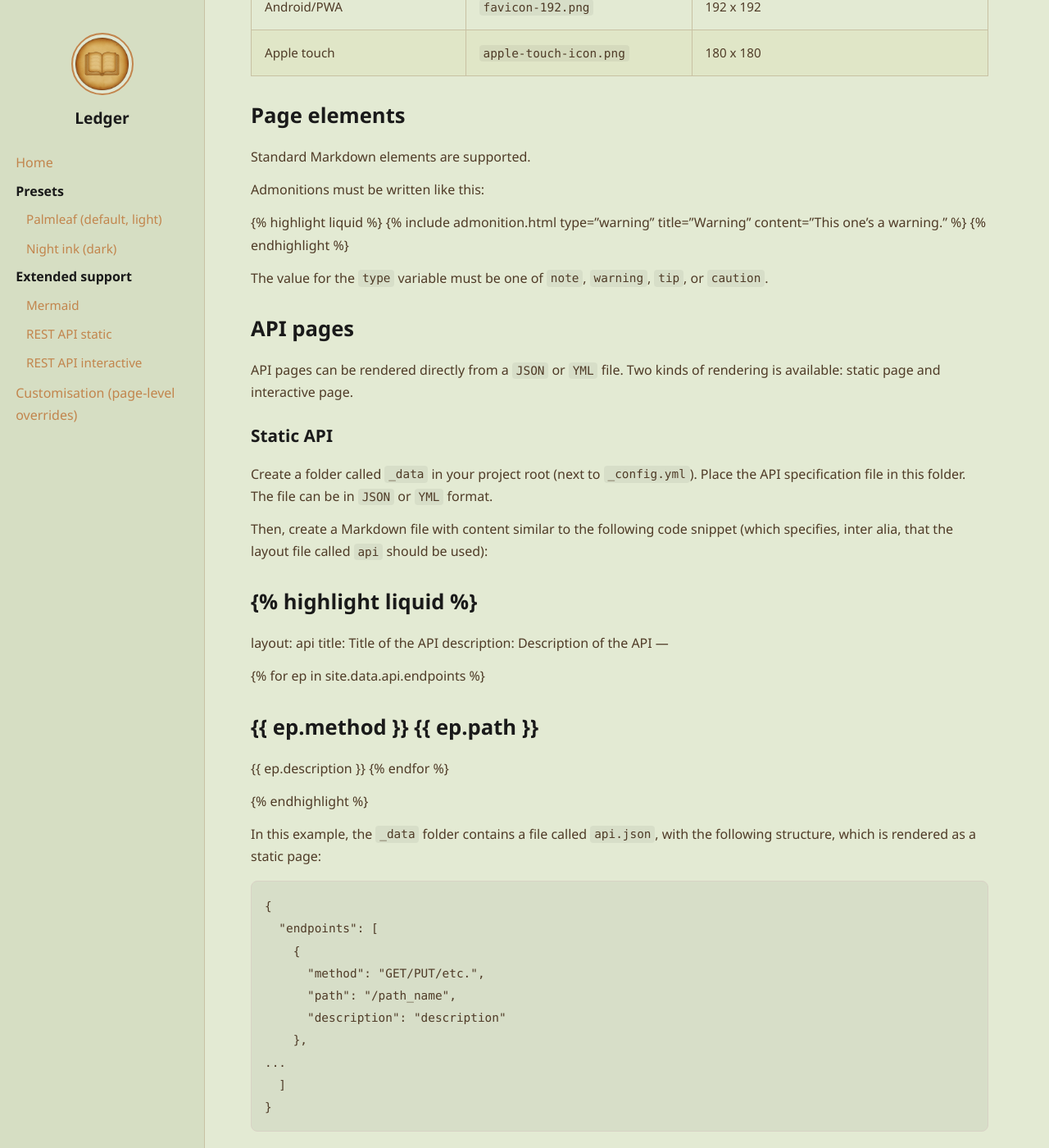
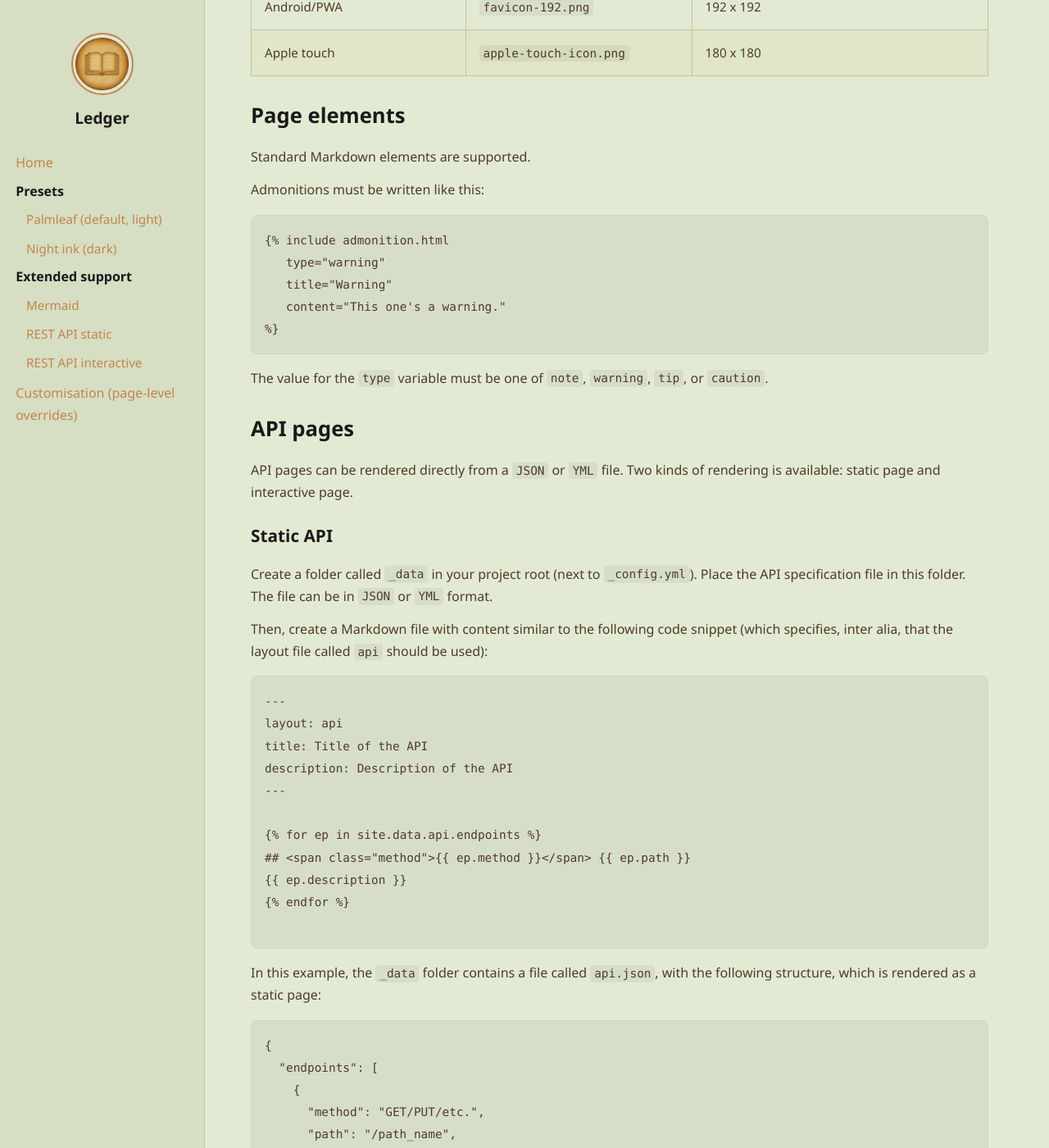
Before and after one commit to AninditaBasu/ledger, a Jekyll site: the page built from index.md, in a window 1280 px wide and 1400 px high, scrolled down 4742 px. Shown: the whole window at 82% size. Built offline with Jekyll 4.4.1, drawn with Linux system fonts in a browser that asks for light colours.

Commit message:
Update index.md

````diff
--- a/index.md
+++ b/index.md
@@ -167,13 +167,13 @@ Standard Markdown elements are supported.
 Admonitions must be written like this:
 
 {% raw %}
-{% highlight liquid %}
+```liquid
 {% include admonition.html
    type="warning"
    title="Warning"
    content="This one's a warning."
 %}
-{% endhighlight %}
+```
 {% endraw %}
 
 The value for the `type` variable must be one of `note`, `warning`, `tip`, or `caution`.
@@ -189,7 +189,7 @@ Create a folder called `_data` in your project root (next to `_config.yml`). Pla
 Then, create a Markdown file with content similar to the following code snippet (which specifies, inter alia, that the layout file called `api` should be used):
 
 {% raw %}
-{% highlight liquid %}
+```liquid
 ---
 layout: api
 title: Title of the API
@@ -201,7 +201,7 @@ description: Description of the API
 {{ ep.description }}
 {% endfor %}
 
-{% endhighlight %}
+```
 {% endraw %}
 
 In this example, the `_data` folder contains a file called `api.json`, with the following structure, which is rendered as a static page:
````
